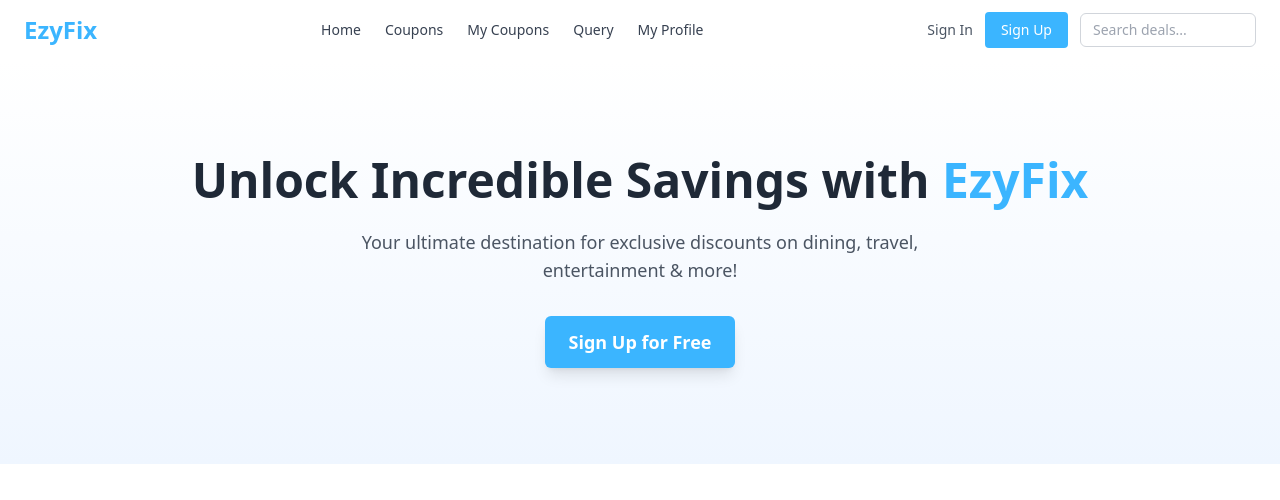
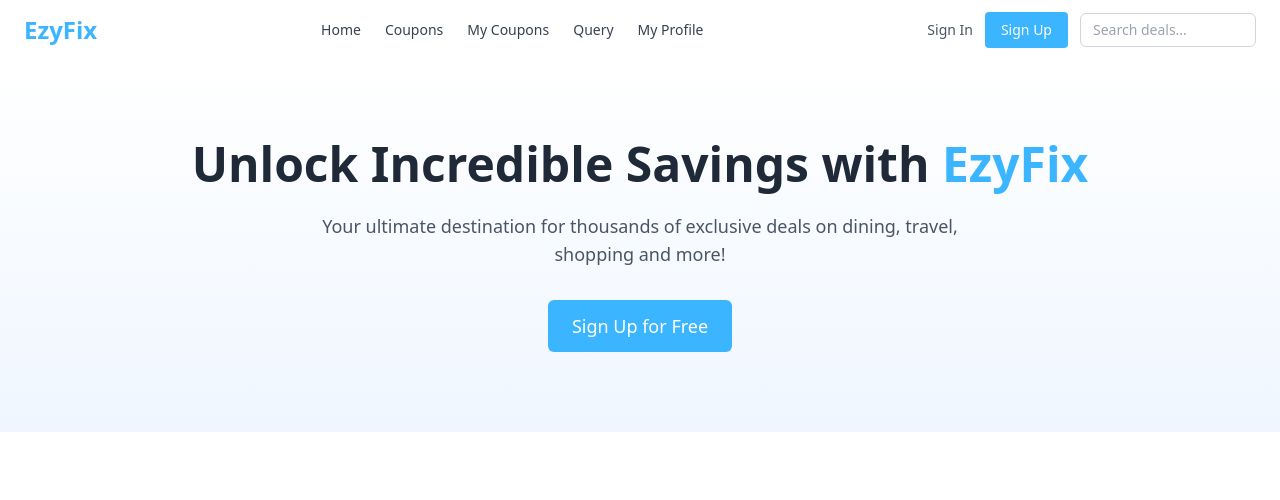
Before and after one commit to Tushaljoshi/EzyFix, a React (Vite) app: page / in a window 1280 px wide. Shown: the top 500 px of the page. Built offline with nearby package versions, Linux system fonts and the light colour scheme.

Commit message:
Update Hero.jsx

```diff
--- a/src/components/Hero.jsx
+++ b/src/components/Hero.jsx
@@ -1,102 +1,22 @@
-import React, { useEffect, useState } from "react";
+import React from "react";
 import { Link } from "react-router-dom";
-import { motion } from "framer-motion";
 
 const Hero = () => {
-  const [isLoggedIn, setIsLoggedIn] = useState(false);
-  const [userName, setUserName] = useState("User");
-
-  useEffect(() => {
-    const user = JSON.parse(localStorage.getItem("loggedInUser"));
-    if (user) {
-      setIsLoggedIn(true);
-      setUserName(user.name || "User");
-    }
-  }, []);
-
-  if (isLoggedIn) {
-    // 🔐 Logged-in Hero Section
   return (
-      <motion.section
-        className="relative bg-cover bg-center text-white py-28 px-6"
-        style={{
-          backgroundImage: `url('https://source.unsplash.com/1600x900/?shopping,sale,coupons')`,
-        }}
-        initial={{ opacity: 0 }}
-        animate={{ opacity: 1 }}
-        transition={{ duration: 0.8 }}
-      >
-        <div className="absolute inset-0 bg-gradient-to-r from-black/70 to-brandBlue/70 z-0" />
-        <div className="relative z-10 max-w-5xl mx-auto text-center">
-          <motion.h1
-            className="text-4xl md:text-5xl font-extrabold mb-4 leading-tight"
-            initial={{ y: 30, opacity: 0 }}
-            animate={{ y: 0, opacity: 1 }}
-            transition={{ delay: 0.3 }}
-          >
-            Welcome back, <span className="text-brandBlue">{userName}</span> 👋
-          </motion.h1>
-          <motion.p
-            className="text-lg md:text-xl text-gray-200 mb-6"
-            initial={{ y: 20, opacity: 0 }}
-            animate={{ y: 0, opacity: 1 }}
-            transition={{ delay: 0.5 }}
-          >
-            Explore new deals and save up to <strong>90%</strong> on your favorite categories.
-          </motion.p>
-          <motion.div
-            initial={{ opacity: 0 }}
-            animate={{ opacity: 1 }}
-            transition={{ delay: 0.7 }}
-          >
-            <Link
-              to="/coupons"
-              className="inline-block bg-white text-brandBlue font-bold px-6 py-3 rounded-lg shadow-md hover:bg-gray-100 transition"
-            >
-              View Coupons
-            </Link>
-          </motion.div>
-        </div>
-      </motion.section>
-    );
-  }
-
-  // 🌟 Guest Hero Section
-  return (
-    <motion.section
-      className="text-center py-24 px-6 bg-gradient-to-b from-white to-blue-50"
-      initial={{ opacity: 0 }}
-      animate={{ opacity: 1 }}
-      transition={{ duration: 0.6 }}
-    >
-      <motion.h1
-        className="text-4xl md:text-5xl font-extrabold text-gray-800 mb-6"
-        initial={{ y: 20, opacity: 0 }}
-        animate={{ y: 0, opacity: 1 }}
-      >
+    <section className="text-center py-20 bg-gradient-to-b from-white to-blue-50">
+      <h1 className="text-4xl md:text-5xl font-extrabold text-gray-800 mb-6">
         Unlock Incredible Savings with <span className="text-brandBlue">EzyFix</span>
-      </motion.h1>
-      <motion.p
-        className="max-w-2xl mx-auto text-gray-600 mb-8 text-lg"
-        initial={{ y: 20, opacity: 0 }}
-        animate={{ y: 0, opacity: 1 }}
-        transition={{ delay: 0.2 }}
-      >
-        Your ultimate destination for exclusive discounts on dining, travel, entertainment & more!
-      </motion.p>
-      <motion.div
-        initial={{ opacity: 0 }}
-        animate={{ opacity: 1 }}
-        transition={{ delay: 0.4 }}
-      >
+      </h1>
+      <p className="max-w-2xl mx-auto text-gray-600 mb-8 text-lg">
+        Your ultimate destination for thousands of exclusive deals on dining, travel, shopping and more!
+      </p>
       <Link
         to="/signup"
-          className="inline-block bg-brandBlue text-white px-6 py-3 text-lg font-bold rounded-md hover:bg-[#2DA7ED] shadow-lg transition"
+        className="inline-block bg-brandBlue text-white px-6 py-3 text-lg rounded-md hover:bg-[#2DA7ED] transition"
       >
         Sign Up for Free
       </Link>
-      </motion.div>
-    </motion.section>
+    </section>
   );
 };
 
```
Lines whose indentation alone changed are shown as unchanged.
